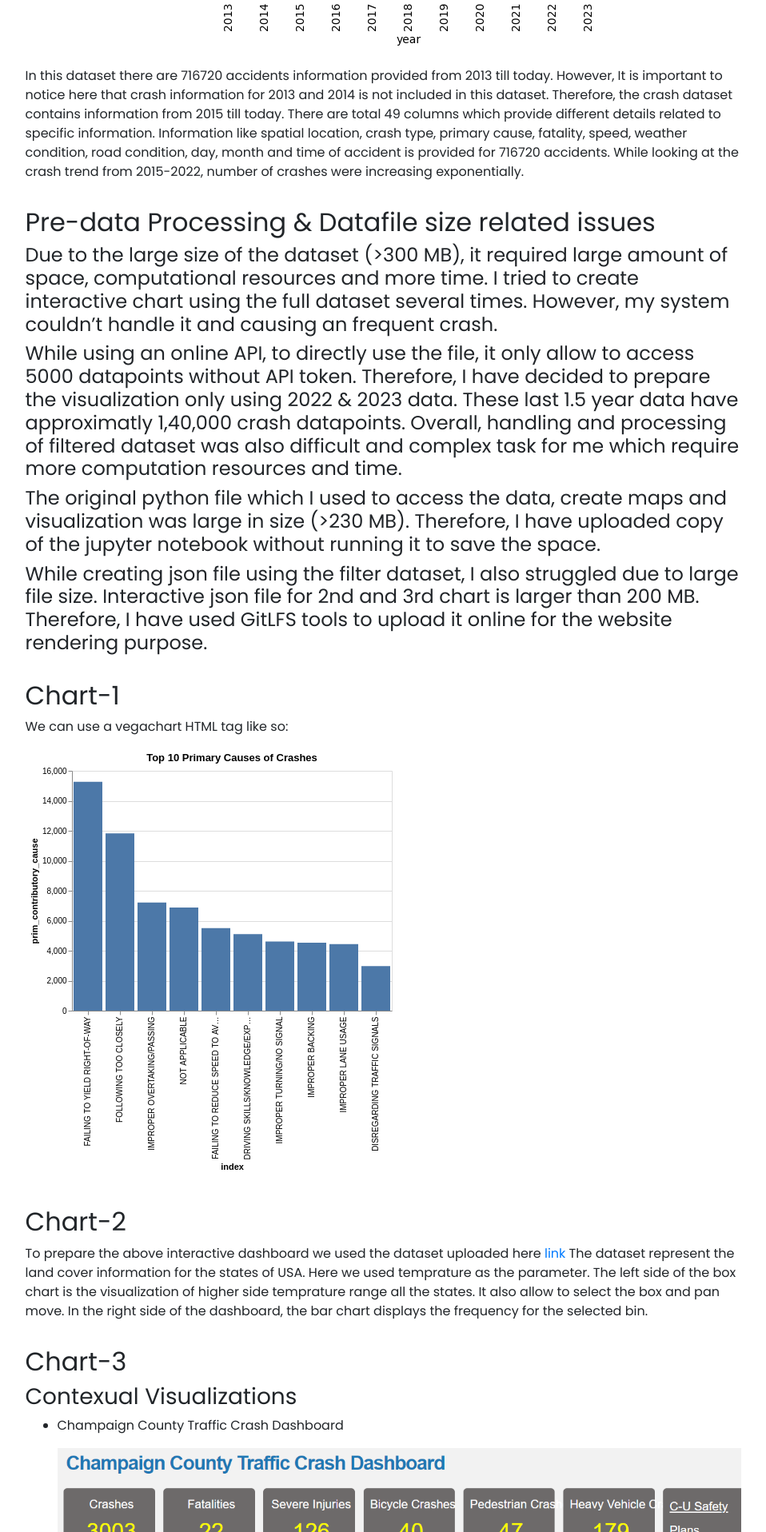
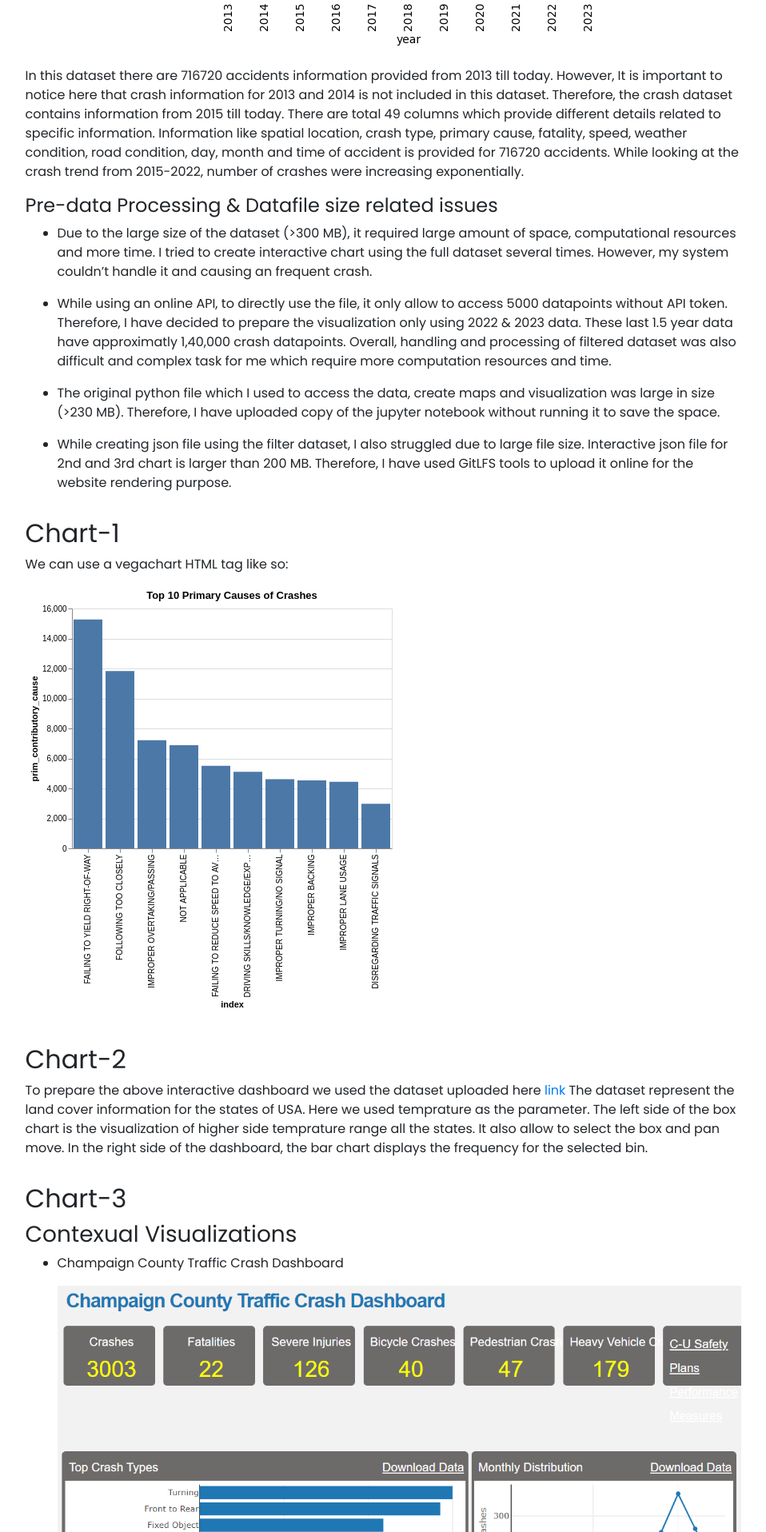
Before and after one commit to pmshah5/pmshah5.github.io, a Jekyll site: the page built from _projects/1_Vega_lite_project.md, in a window 1280 px wide. Shown: the part 1132-3048 px from the top of the page at 80% size, without its empty margins (161-1119 px from the left). Built offline with Jekyll 4.4.1, drawn with Linux system fonts in a browser that asks for light colours; nearby versions of some CDN libraries.

Commit message:
Update 1_Vega_lite_project.md

```diff
--- a/_projects/1_Vega_lite_project.md
+++ b/_projects/1_Vega_lite_project.md
@@ -38,15 +38,15 @@ Followin is an image showing the crash data distribution from 2014 to 2023 in Ch
 In this dataset there are 716720 accidents information provided from 2013 till today. However, It is important to notice here that crash information for 2013 and 2014 is not included in this dataset. Therefore, the crash dataset contains information from 2015 till today. There are total 49 columns which provide different details related to specific information. Information like spatial location, crash type, primary cause, fatality, speed, weather condition, road condition, day, month and time of accident is provided for 716720 accidents.
 While looking at the crash trend from 2015-2022, number of crashes were increasing exponentially.
 
-## Pre-data Processing & Datafile size related issues
+#### Pre-data Processing & Datafile size related issues
 
-#### Due to the large size of the dataset (>300 MB), it required large amount of space, computational resources and more time. I tried to create interactive chart using the full dataset several times. However, my system couldn't handle it and causing an frequent crash.
+- Due to the large size of the dataset (>300 MB), it required large amount of space, computational resources and more time. I tried to create interactive chart using the full dataset several times. However, my system couldn't handle it and causing an frequent crash.
 
-#### While using an online API, to directly use the file, it only allow to access 5000 datapoints without API token. Therefore, I have decided to prepare the visualization only using 2022 & 2023 data. These last 1.5 year data have approximatly 1,40,000 crash datapoints. Overall, handling and processing of filtered dataset was also difficult and complex task for me which require more computation resources and time.
+- While using an online API, to directly use the file, it only allow to access 5000 datapoints without API token. Therefore, I have decided to prepare the visualization only using 2022 & 2023 data. These last 1.5 year data have approximatly 1,40,000 crash datapoints. Overall, handling and processing of filtered dataset was also difficult and complex task for me which require more computation resources and time.
 
-#### The original python file which I used to access the data, create maps and visualization was large in size (>230 MB). Therefore, I have uploaded copy of the jupyter notebook without running it to save the space.
+- The original python file which I used to access the data, create maps and visualization was large in size (>230 MB). Therefore, I have uploaded copy of the jupyter notebook without running it to save the space.
 
-#### While creating json file using the filter dataset, I also struggled due to large file size. Interactive json file for 2nd and 3rd chart is larger than 200 MB. Therefore, I have used GitLFS tools to upload it online for the website rendering purpose.
+- While creating json file using the filter dataset, I also struggled due to large file size. Interactive json file for 2nd and 3rd chart is larger than 200 MB. Therefore, I have used GitLFS tools to upload it online for the website rendering purpose.
 
 ## Chart-1
 We can use a vegachart HTML tag like so:
```
